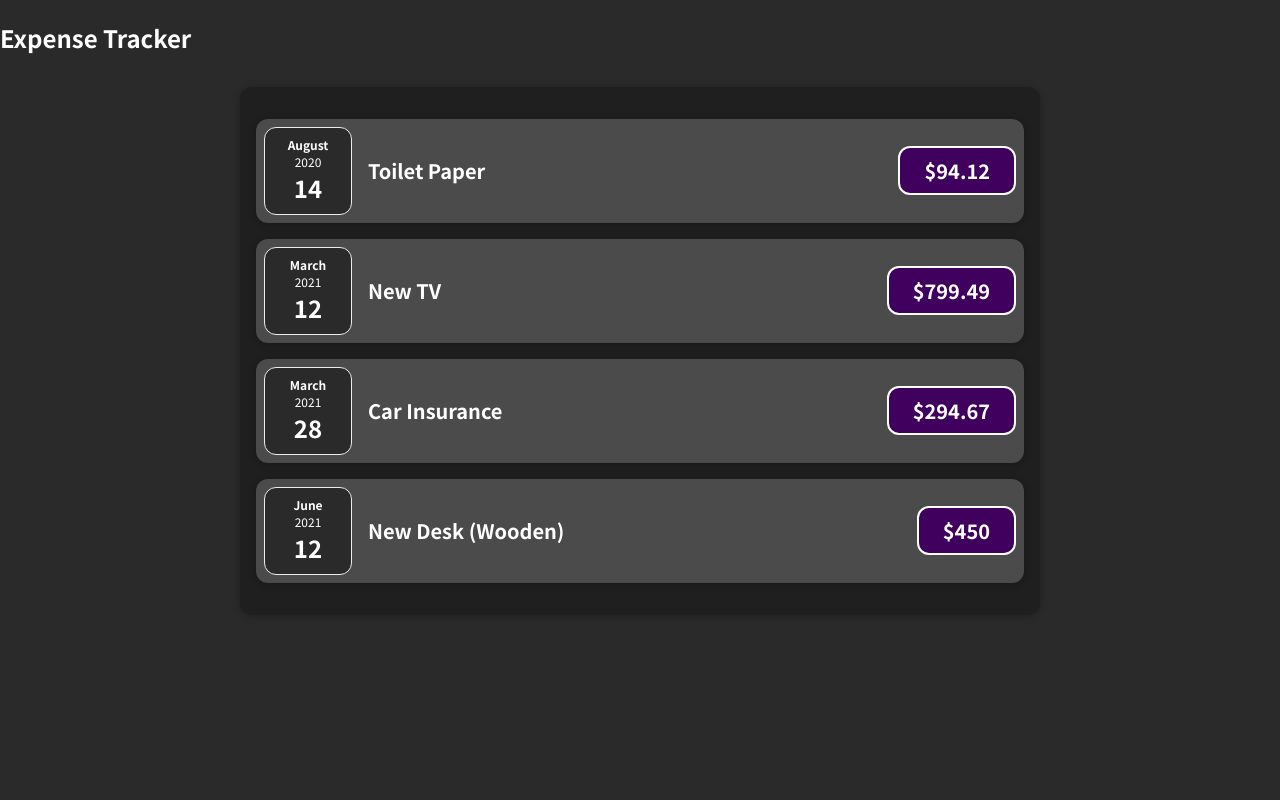
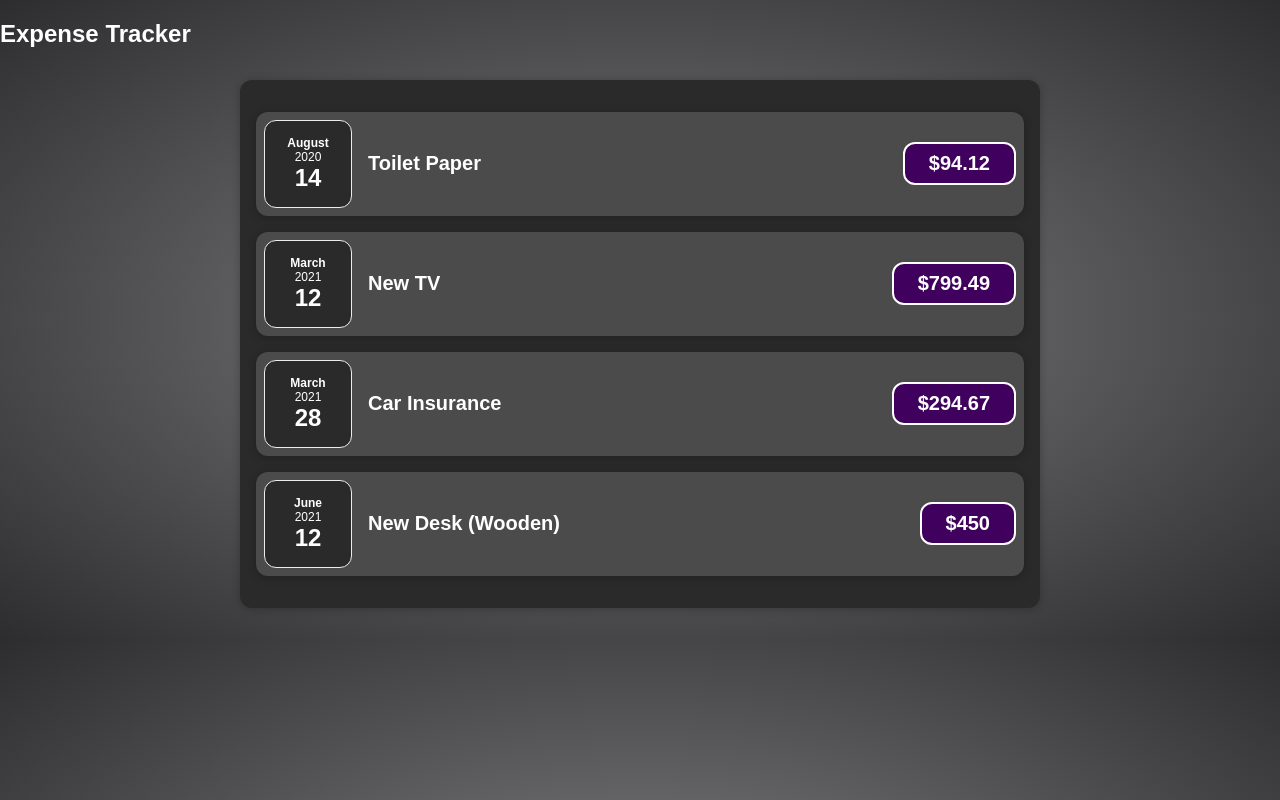
Before and after one commit to ShazalHafeez/Expense-Tracker, a JavaScript app: page / in a window 1280 px wide. Built offline with nearby package versions, Linux system fonts and the light colour scheme.

Commit message:
styling added

```diff
--- a/src/components/Expenses/ExpenseDate.css
+++ b/src/components/Expenses/ExpenseDate.css
@@ -9,6 +9,11 @@
     border-radius: 12px;
     align-items: center;
     justify-content: center;
+}
+.expense-item__date:hover {
+    transform: translateY(-3px);
+    transition: transform 0.2s;
+    box-shadow: 0 2px 30px #2a2a2a;
 }
 
 .expense-date__month {
--- a/src/components/Expenses/ExpenseItems.css
+++ b/src/components/Expenses/ExpenseItems.css
@@ -5,6 +5,12 @@
     padding: 0.5rem;
     margin: 1rem 0;
     background-color: #4b4b4b;
+    transition: all 0.4s;
+}
+.expense-item:hover {
+    transform: translateY(-3px);
+    transition: transform 0.2s;
+    box-shadow: 0 2px 30px rgba(126, 114, 114, 0.25);
 }
 
 .expense-item__description {
@@ -34,6 +40,11 @@
     padding: 0.5rem;
     border-radius: 12px;
 }
+.expense-item__price:hover {
+    transform: translateY(-3px);
+    transition: transform 0.2s;
+    box-shadow: 0 2px 20px #40005d;
+}
 
 
 
--- a/src/components/Expenses/Expenses.css
+++ b/src/components/Expenses/Expenses.css
@@ -1,6 +1,6 @@
 .expenses {
     padding: 1rem;
-    background-color: rgb(31, 31, 31);
+    background-color: #2a2a2a;
     margin: 2rem auto;
     width: 50rem;
     max-width: 95%;
--- a/src/index.css
+++ b/src/index.css
@@ -9,8 +9,13 @@ html {
 }
 
 body {
-  margin: 0;
-  background-color: #2a2a2a;
+margin: 0;
+  font-family: "Quicksand", sans-serif;
+  -webkit-font-smoothing: antialiased;
+  -moz-osx-font-smoothing: grayscale;
+  /* background-color: #2d2834; */
+  background: radial-gradient(#818082, #2d2c2f);
+  color: #d9c9ee;
 }
 h2 {
   color: white
```
